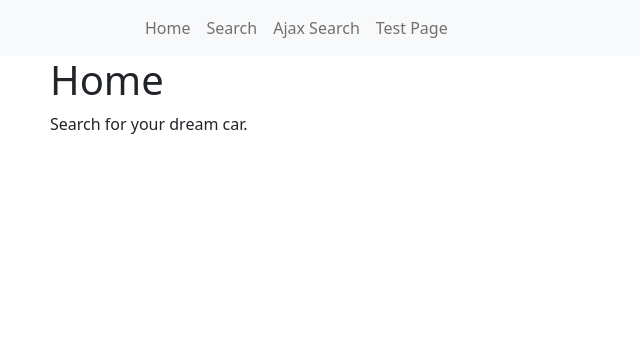
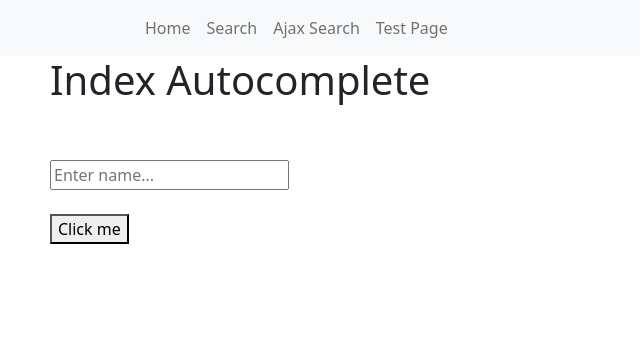
Before and after one commit to kkuivenhoven/CarDataSearch, a Rails app: page / in a window 1280 px wide. Shown: the top 356 px of the page, without its empty margins (0-640 px from the left). Run offline with Rails 7, Linux system fonts and the light colour scheme; style sheets or scripts are compiled from the project's sources; parts of the project's set-up code (start-up, migrations or seed data) failed here and were passed over; some libraries are stand-ins or nearby versions.

Commit message:
Added basic autocomplete search

```diff
--- a/app/assets/stylesheets/application.scss
+++ b/app/assets/stylesheets/application.scss
@@ -13,3 +13,4 @@
  */
 
 @import "bootstrap";
+@import "easy-autocomplete/dist/easy-autocomplete";
--- a/app/controllers/coche_datos_controller.rb
+++ b/app/controllers/coche_datos_controller.rb
@@ -1,5 +1,6 @@
 class CocheDatosController < ApplicationController
-  before_action :set_coche_dato, only: %i[ show edit update destroy ]
+  # before_action :set_coche_dato, only: %i[ show edit update destroy ]
+	before_action :force_json, only: :buscar_autocomplete
 
 	def search
     @rhs_coches = CocheDato.all
@@ -109,6 +110,16 @@ class CocheDatosController < ApplicationController
 		end
 	end
 
+	def index_autocomplete
+	end
+
+	def buscar_autocomplete
+		q = params[:q].downcase
+		# q = params[:q]
+		@people = CocheDato.where("car LIKE ?", "%#{q}%").limit(5)
+		# @people = CocheDato.searchByCarName(q)
+	end
+
   # GET /coche_datos or /coche_datos.json
   def index
     @coche_datos = CocheDato.all
@@ -176,4 +187,8 @@ class CocheDatosController < ApplicationController
       params.fetch(:coche_dato, {})
     end
 
+		def force_json
+			request.format = :json
+		end
+
 end
--- a/app/javascript/packs/application.js
+++ b/app/javascript/packs/application.js
@@ -12,4 +12,8 @@ Rails.start()
 Turbolinks.start()
 ActiveStorage.start()
 
-global.$ = require('jquery')
+// global.$ = require('jquery')
+require('jquery')
+require("easy-autocomplete")
+
+import "packs/autocomplete"
--- /dev/null
+++ b/app/views/coche_datos/index_autocomplete.html.erb
@@ -0,0 +1,8 @@
+<h1>Index Autocomplete</h1>
+
+<br><br>
+
+<input type="search" placeholder="Enter name..." data-behavior="autocomplete">
+
+<br><br>
+<button onclick="myFunction()">Click me</button>
--- a/app/views/coche_datos/show.html.erb
+++ b/app/views/coche_datos/show.html.erb
@@ -1,4 +1,4 @@
-<p id="notice"><%= notice %></p>
+<!--p id="notice"><= notice %></p>
 
-<%= link_to 'Edit', edit_coche_dato_path(@coche_dato) %> |
-<%= link_to 'Back', coche_datos_path %>
+<= link_to 'Edit', edit_coche_dato_path(@coche_dato) %> |
+<= link_to 'Back', coche_datos_path %-->
--- a/config/routes.rb
+++ b/config/routes.rb
@@ -4,11 +4,14 @@ Rails.application.routes.draw do
 			get :search
 			get :ajax_search
 			get :retrieve_searches
+			get :buscar_autocomplete
 		end
 	end
 
 	# root 'coche_datos#index'
-	root 'statics#home'
+	# root 'statics#home'
+	root 'coche_datos#index_autocomplete'
+	# get 'coche_datos/buscar_autocomplete', to: 'coche_datos#buscar_autocomplete'
 
   resources :statics do
 		collection do
--- a/package.json
+++ b/package.json
@@ -7,6 +7,7 @@
     "@rails/ujs": "^6.0.0",
     "@rails/webpacker": "5.4.3",
     "bootstrap": "^5.1.3",
+    "easy-autocomplete": "^1.3.5",
     "jquery": "^3.6.0",
     "turbolinks": "^5.2.0",
     "webpack": "^4.46.0",
```
Also changed, not shown: app/javascript/packs/autocomplete.js (added, +28 -0 lines), app/models/coche_dato.rb (+20 -0 lines), config/webpack/environment.js (+8 -0 lines), app/views/coche_datos/buscar_autocomplete.json.jbuilder (added), 1 other file.
